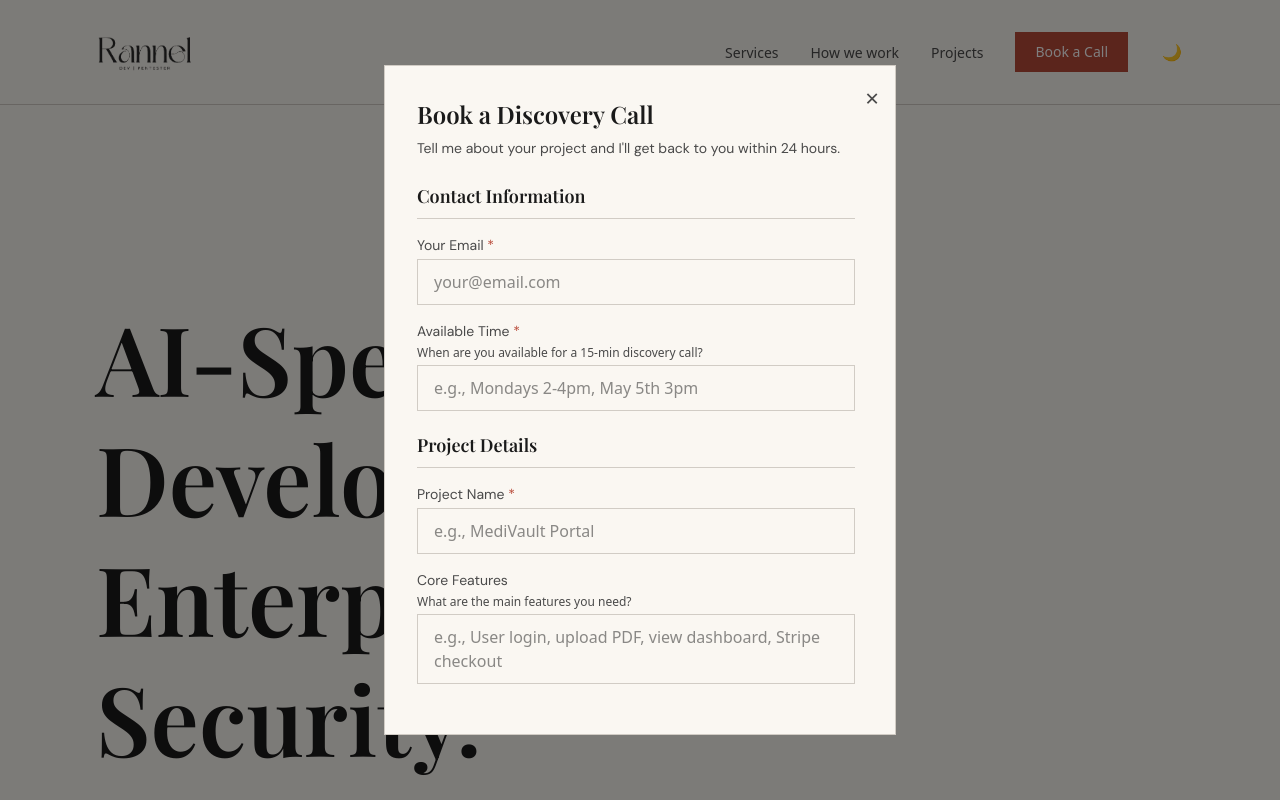
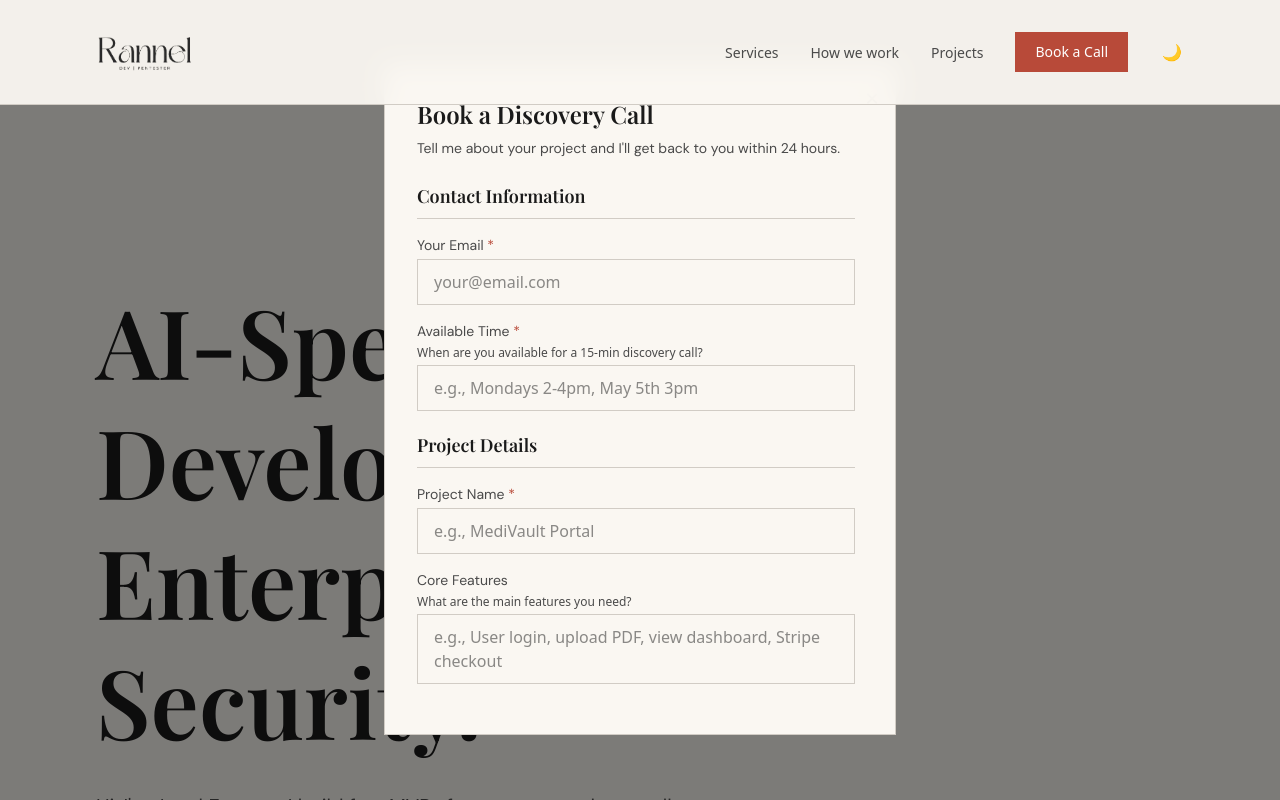
Before and after one commit to Ranga428/RannelPortfolio, a Next.js app in the folder rannel-portfolio/: page / in a window 1280 px wide. Both pictures are taken after a click on the button "Book a Call". Shown: the top 800 px of the page. Built offline with nearby package versions, Linux system fonts and the light colour scheme; a web font is replaced by a local one.

Commit message:
Fix navbar visibility and page shift: use fixed positioning and proper scroll lock

```diff
--- a/rannel-portfolio/app/page.tsx
+++ b/rannel-portfolio/app/page.tsx
@@ -7,7 +7,6 @@ import ProjectCard from "@/components/ProjectCard";
 import { projects } from "@/data/portfolio";
 import Image from "next/image";
 import { motion } from "framer-motion";
-
 import { useEffect } from "react";
 
 const services = [
@@ -44,7 +43,6 @@ const processSteps = [
 ];
 
 export default function Home() {
-
   useEffect(() => {
     const preventOverscroll = (e: WheelEvent) => {
       const target = e.target as HTMLElement;
@@ -60,7 +58,7 @@ export default function Home() {
   }, []);
 
   return (
-    <main className="bg-[var(--color-bg-main)] text-[var(--color-text-body)]">
+    <main className="bg-[var(--color-bg-main)] text-[var(--color-text-body)] pt-[88px]">
       <Navbar />
       <div id="hero">
         <Hero />
--- a/rannel-portfolio/components/BookCallModal.tsx
+++ b/rannel-portfolio/components/BookCallModal.tsx
@@ -21,14 +21,18 @@ export default function BookCallModal({ isOpen, onClose }: { isOpen: boolean; on
     const handleEsc = (e: KeyboardEvent) => {
       if (e.key === "Escape") onClose();
     };
+
+    const handleScrollLock = () => {
+      const scrollbarWidth = window.innerWidth - document.documentElement.clientWidth;
+      document.body.style.overflow = "hidden";
+      document.body.style.paddingRight = `${scrollbarWidth}px`;
+    };
+
     if (isOpen) {
-      const scrollbarWidth = window.innerWidth - document.documentElement.clientWidth;
       document.addEventListener("keydown", handleEsc);
-      document.body.style.overflow = "hidden";
-      if (scrollbarWidth > 0) {
-        document.body.style.paddingRight = `${scrollbarWidth}px`;
-      }
+      handleScrollLock();
     }
+
     return () => {
       document.removeEventListener("keydown", handleEsc);
       document.body.style.overflow = "";
@@ -89,9 +93,9 @@ export default function BookCallModal({ isOpen, onClose }: { isOpen: boolean; on
   if (!isOpen) return null;
 
   return (
-    <div className="fixed inset-0 z-[999] flex items-center justify-center p-4" style={{ marginTop: '0px' }}>
-       <div className="fixed inset-0 bg-black/50 z-[999]" onClick={onClose} style={{ marginTop: '0px' }} />
-       <div className="relative z-[1000] bg-[var(--color-bg-main)] rounded-none max-w-lg w-full p-6 md:p-8 border border-[var(--color-border)]">
+    <div className="fixed inset-0 z-50 flex items-center justify-center p-4" style={{ marginTop: '0px' }}>
+       <div className="fixed inset-0 bg-black/50 z-50" onClick={onClose} style={{ marginTop: '0px' }} />
+       <div className="relative z-51 bg-[var(--color-bg-main)] rounded-none max-w-lg w-full p-6 md:p-8 border border-[var(--color-border)]">
         <button
           onClick={onClose}
           className="absolute top-4 right-4 text-[#4A4A4A] dark:text-[#A8A39C] hover:text-[#B84A39] text-2xl"
--- a/rannel-portfolio/components/Navbar.tsx
+++ b/rannel-portfolio/components/Navbar.tsx
@@ -33,7 +33,7 @@ export default function Navbar() {
       <motion.nav
         initial={{ y: -100 }}
         animate={{ y: 0 }}
-        className={`sticky top-0 z-[100] bg-[var(--color-bg-main)]/95 backdrop-blur-md border-b border-[var(--color-border)] ${isScrolled ? "shadow-sm" : ""}`}
+        className={`fixed top-0 left-0 right-0 z-[100] bg-[var(--color-bg-main)]/95 backdrop-blur-md border-b border-[var(--color-border)] ${isScrolled ? "shadow-sm" : ""}`}
       >
         <div className="max-w-6xl mx-auto px-6 md:px-8 py-6 flex justify-between items-center">
           <motion.div
```
